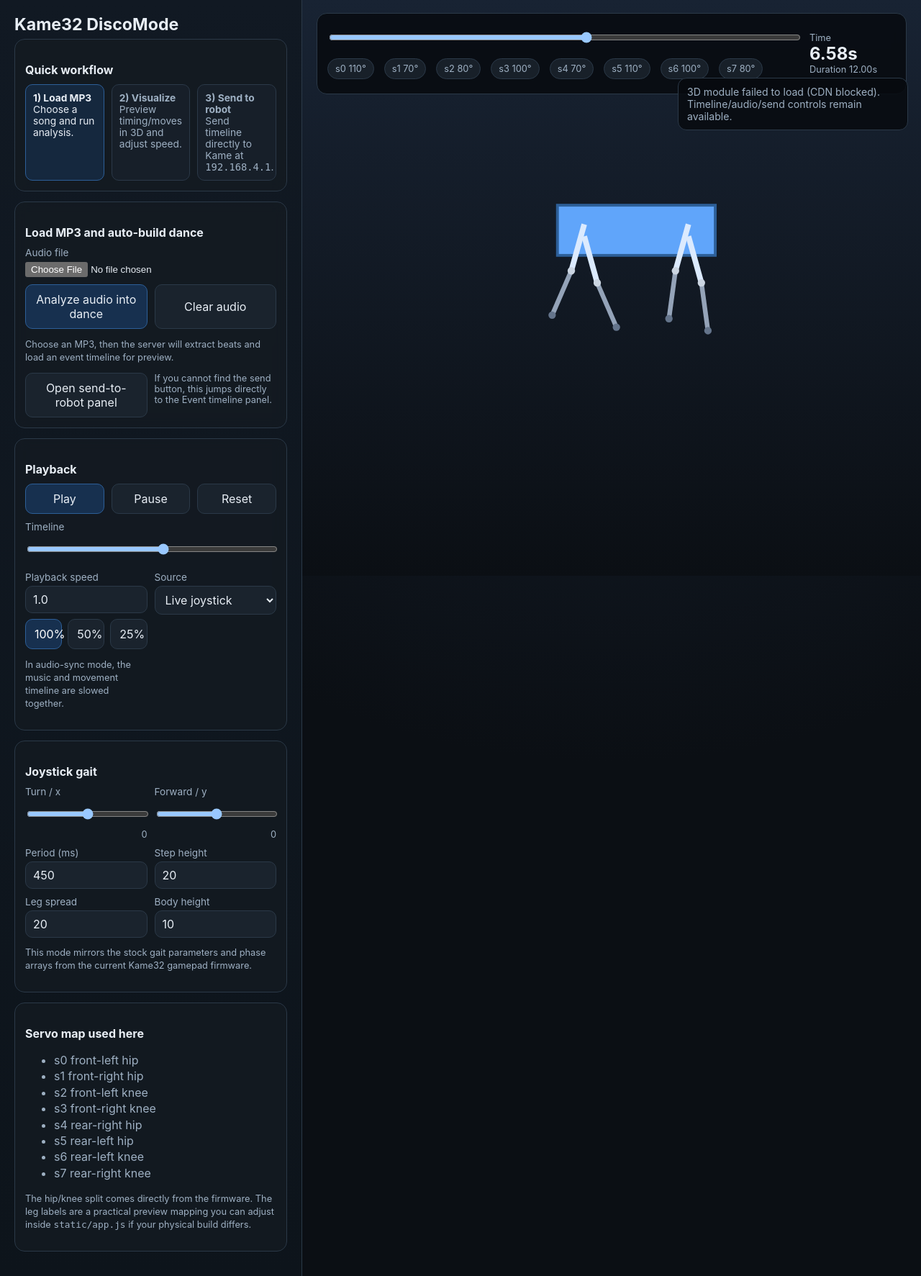
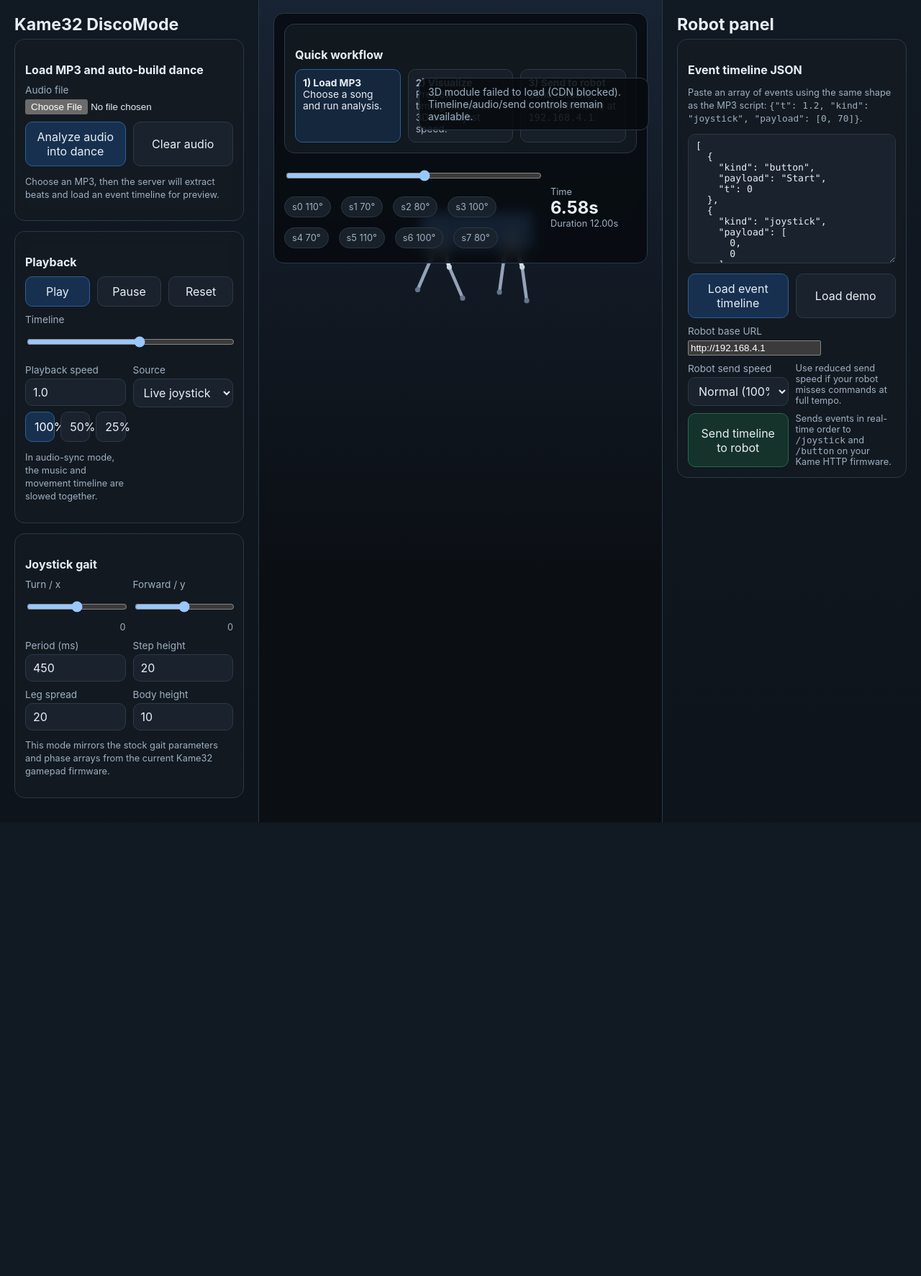
Before and after one commit to luisriverag/kame32-discomode, a Flask app: page / in a window 1280 px wide. Shown: the whole page at 72% size. After the commit the page ends 1143 px from the top, so only its background shows below. Run offline with Flask 3, Linux system fonts and the light colour scheme; some libraries are stand-ins or nearby versions.

Commit message:
Rework UI into three-column layout with robot panel

```diff
--- a/static/app.js
+++ b/static/app.js
@@ -33,7 +33,6 @@ const demoKeyframesBtn = document.getElementById('demoKeyframesBtn');
 const audioFile = document.getElementById('audioFile');
 const analyzeAudioBtn = document.getElementById('analyzeAudioBtn');
 const clearAudioBtn = document.getElementById('clearAudioBtn');
-const openSendPanelBtn = document.getElementById('openSendPanelBtn');
 const audioPreview = document.getElementById('audioPreview');
 const audioMeta = document.getElementById('audioMeta');
 const sendToRobotBtn = document.getElementById('sendToRobotBtn');
@@ -47,7 +46,6 @@ const panels = {
   joystick: document.getElementById('joystickCard'),
   button: document.getElementById('buttonCard'),
   pose: document.getElementById('poseCard'),
-  events: document.getElementById('eventsCard'),
   keyframes: document.getElementById('keyframesCard'),
 };
 
@@ -1060,13 +1058,6 @@ demoKeyframesBtn.addEventListener('click', async () => {
 
 analyzeAudioBtn.addEventListener('click', analyzeSelectedAudio);
 clearAudioBtn.addEventListener('click', clearAudioState);
-openSendPanelBtn.addEventListener('click', () => {
-  modeSelect.value = 'events';
-  setMode('events');
-  panels.events?.scrollIntoView({ behavior: 'smooth', block: 'start' });
-  setWorkflowStage('send');
-  setStatus('Opened Event timeline panel. Use "Send timeline to robot" there.');
-});
 
 async function startAudioPlaybackForRobotSend() {
   if (!audioPreview.src || audioPreview.hidden) return false;
--- a/templates/index.html
+++ b/templates/index.html
@@ -26,14 +26,18 @@
     }
     .layout {
       display: grid;
-      grid-template-columns: 420px 1fr;
+      grid-template-columns: 360px minmax(0, 1fr) 360px;
       min-height: 100vh;
     }
-    .sidebar {
+    .sidebar, .robot-sidebar {
       border-right: 1px solid var(--border);
       background: linear-gradient(180deg, #111923, #0d141b);
       overflow-y: auto;
       padding: 20px;
+    }
+    .robot-sidebar {
+      border-right: 0;
+      border-left: 1px solid var(--border);
     }
     .viewer {
       position: relative;
@@ -207,7 +211,7 @@
     @media (max-width: 1100px) {
       .layout { grid-template-columns: 1fr; }
       .viewer, #scene { min-height: 70vh; height: 70vh; }
-      .sidebar { border-right: 0; border-bottom: 1px solid var(--border); }
+      .sidebar, .robot-sidebar { border-right: 0; border-left: 0; border-bottom: 1px solid var(--border); }
       .workflow { grid-template-columns: 1fr; }
     }
   </style>
@@ -216,15 +220,6 @@
   <div class="layout">
     <aside class="sidebar">
       <h1>Kame32 DiscoMode</h1>
-
-      <div class="card">
-        <h2>Quick workflow</h2>
-        <div class="workflow">
-          <div id="workflowAnalyze" class="workflow-step active"><strong>1) Load MP3</strong><br>Choose a song and run analysis.</div>
-          <div id="workflowVisualize" class="workflow-step"><strong>2) Visualize</strong><br>Preview timing/moves in 3D and adjust speed.</div>
-          <div id="workflowSend" class="workflow-step"><strong>3) Send to robot</strong><br>Send timeline directly to Kame at <code>192.168.4.1</code>.</div>
-        </div>
-      </div>
 
       <div class="card" id="buttonCard" hidden>
         <h2>Button routine</h2>
@@ -250,10 +245,6 @@
         <audio id="audioPreview" controls hidden preload="metadata" playsinline style="width: 100%; margin-top: 10px;"></audio>
         <p class="tiny" id="audioMeta">Choose an MP3, then the server will extract beats and load an event timeline for preview.</p>
         <div id="moduleWarning" class="notice" hidden></div>
-        <div class="row" style="margin-top: 10px;">
-          <button id="openSendPanelBtn">Open send-to-robot panel</button>
-          <div class="tiny">If you cannot find the send button, this jumps directly to the Event timeline panel.</div>
-        </div>
       </div>
 
       <div class="card">
@@ -333,7 +324,47 @@
         <div class="servo-grid" id="servoSliders"></div>
       </div>
 
-      <div class="card" id="eventsCard" hidden>
+      <div class="card" id="keyframesCard" hidden>
+        <h2>Keyframe JSON</h2>
+        <p class="tiny">Paste <code>[{"t":0,"pose":{"s0":90,...}}, ...]</code>. The preview interpolates between frames.</p>
+        <textarea id="keyframesJson"></textarea>
+        <div class="row" style="margin-top: 10px;">
+          <button id="loadKeyframesBtn" class="primary">Load keyframes</button>
+          <button id="demoKeyframesBtn">Load demo</button>
+        </div>
+      </div>
+
+    </aside>
+
+    <main class="viewer">
+      <canvas id="scene"></canvas>
+      <div class="status" id="statusBox">Ready.</div>
+      <div class="meter">
+        <div class="card" style="margin-bottom: 12px;">
+          <h2>Quick workflow</h2>
+          <div class="workflow">
+            <div id="workflowAnalyze" class="workflow-step active"><strong>1) Load MP3</strong><br>Choose a song and run analysis.</div>
+            <div id="workflowVisualize" class="workflow-step"><strong>2) Visualize</strong><br>Preview timing/moves in 3D and adjust speed.</div>
+            <div id="workflowSend" class="workflow-step"><strong>3) Send to robot</strong><br>Send timeline directly to Kame at <code>192.168.4.1</code>.</div>
+          </div>
+        </div>
+        <div class="meter-grid">
+          <div>
+            <input id="transportSlider" type="range" min="0" max="12" step="0.01" value="0">
+            <div class="range-readout" id="servoReadout"></div>
+          </div>
+          <div>
+            <div class="tiny">Time</div>
+            <div id="timeLabel" style="font-size: 1.5rem; font-weight: 700;">0.00s</div>
+            <div id="durationLabel" class="tiny">Duration 12.00s</div>
+          </div>
+        </div>
+      </div>
+    </main>
+
+    <aside class="robot-sidebar">
+      <h1>Robot panel</h1>
+      <div class="card" id="eventsCard">
         <h2>Event timeline JSON</h2>
         <p class="tiny">Paste an array of events using the same shape as the MP3 script: <code>{"t": 1.2, "kind": "joystick", "payload": [0, 70]}</code>.</p>
         <textarea id="eventsJson"></textarea>
@@ -362,50 +393,7 @@
           <div class="tiny">Sends events in real-time order to <code>/joystick</code> and <code>/button</code> on your Kame HTTP firmware.</div>
         </div>
       </div>
-
-      <div class="card" id="keyframesCard" hidden>
-        <h2>Keyframe JSON</h2>
-        <p class="tiny">Paste <code>[{"t":0,"pose":{"s0":90,...}}, ...]</code>. The preview interpolates between frames.</p>
-        <textarea id="keyframesJson"></textarea>
-        <div class="row" style="margin-top: 10px;">
-          <button id="loadKeyframesBtn" class="primary">Load keyframes</button>
-          <button id="demoKeyframesBtn">Load demo</button>
-        </div>
-      </div>
-
-      <div class="card">
-        <h2>Servo map used here</h2>
-        <ul>
-          <li>s0 front-left hip</li>
-          <li>s1 front-right hip</li>
-          <li>s2 front-left knee</li>
-          <li>s3 front-right knee</li>
-          <li>s4 rear-right hip</li>
-          <li>s5 rear-left hip</li>
-          <li>s6 rear-left knee</li>
-          <li>s7 rear-right knee</li>
-        </ul>
-        <p class="tiny">The hip/knee split comes directly from the firmware. The leg labels are a practical preview mapping you can adjust inside <code>static/app.js</code> if your physical build differs.</p>
-      </div>
     </aside>
-
-    <main class="viewer">
-      <canvas id="scene"></canvas>
-      <div class="status" id="statusBox">Ready.</div>
-      <div class="meter">
-        <div class="meter-grid">
-          <div>
-            <input id="transportSlider" type="range" min="0" max="12" step="0.01" value="0">
-            <div class="range-readout" id="servoReadout"></div>
-          </div>
-          <div>
-            <div class="tiny">Time</div>
-            <div id="timeLabel" style="font-size: 1.5rem; font-weight: 700;">0.00s</div>
-            <div id="durationLabel" class="tiny">Duration 12.00s</div>
-          </div>
-        </div>
-      </div>
-    </main>
   </div>
   <script type="module" src="{{ url_for('static', filename='app.js') }}"></script>
   <script>
@@ -422,7 +410,6 @@
       const statusBox = document.getElementById('statusBox');
       const moduleWarning = document.getElementById('moduleWarning');
       const sendToRobotBtn = document.getElementById('sendToRobotBtn');
-      const openSendPanelBtn = document.getElementById('openSendPanelBtn');
 
       if (!audioFile || !analyzeBtn || !audioMeta) return;
 
@@ -467,10 +454,6 @@
 
       analyzeBtn.addEventListener('click', runFallbackAnalyze);
       audioFile.addEventListener('change', runFallbackAnalyze);
-      openSendPanelBtn?.addEventListener('click', () => {
-        warn('The advanced timeline/send workflow needs the main app module. Check browser console/network for blocked CDN imports.');
-        setStatus('Main app module failed to load, so send/preview controls are disabled.');
-      });
       sendToRobotBtn?.addEventListener('click', (event) => {
         event.preventDefault();
         warn('Send-to-robot is disabled in fallback mode. Resolve module loading first, then reload this page.');
```
